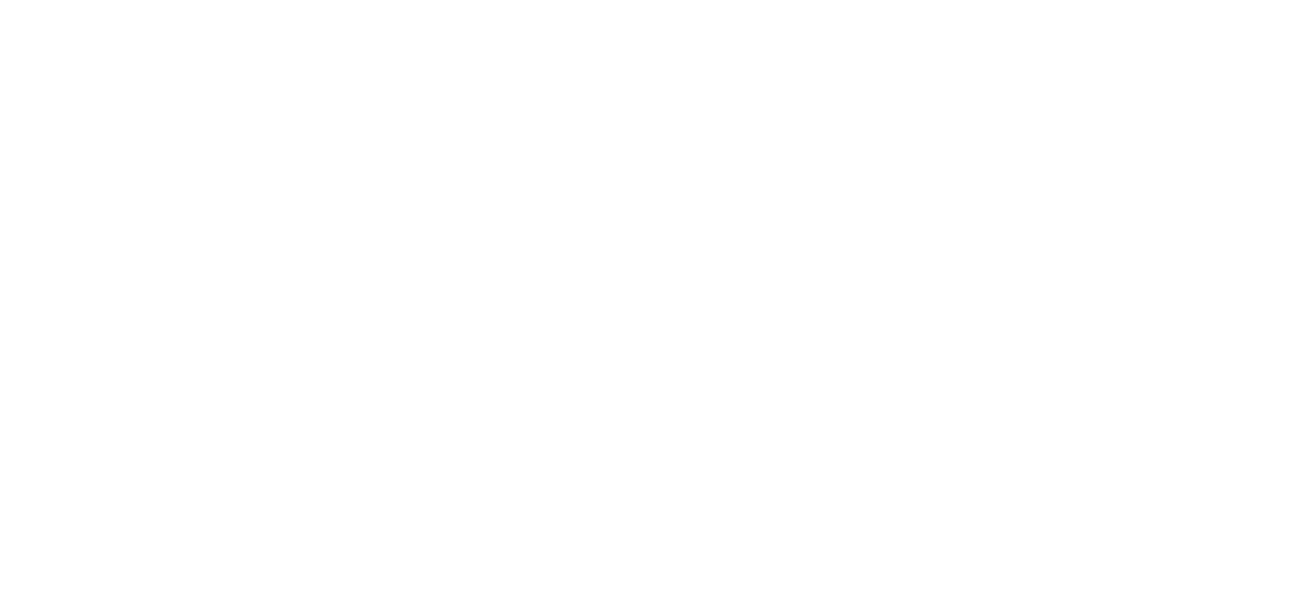
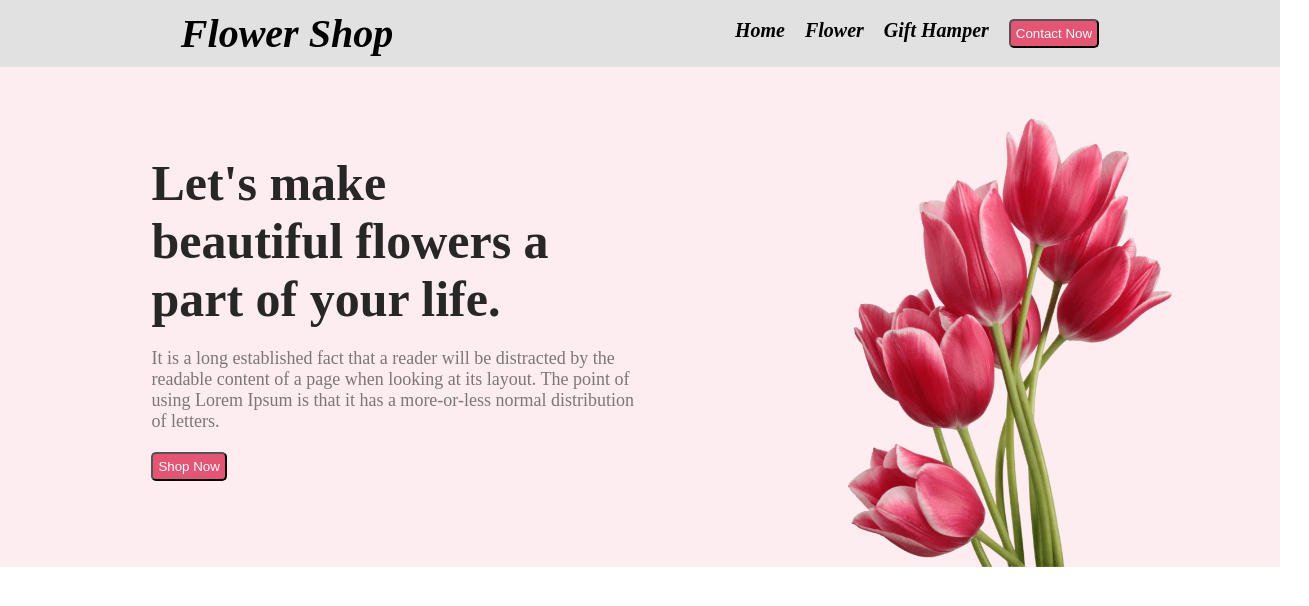
Before and after one commit to assadujjaman112/assignment-1, a plain HTML site: page index.html in a window 1280 px wide. Shown: the whole page, 1309 px wide, since content can reach past the window. Drawn offline with Linux system fonts and the light colour scheme.

Commit message:
added nav bar

```diff
--- a/index.html
+++ b/index.html
@@ -4,10 +4,35 @@
     <meta charset="UTF-8">
     <meta name="viewport" content="width=device-width, initial-scale=1.0">
     <title>Flower Shop</title>
-</head>
+    <link rel="stylesheet" href="style.css">
 <body>
     <header>
+        <div class="nav-container">
+            <div class="nav-tittle">
+                <h1 class="tittle">Flower Shop</h1>
+            </div>
+            <div class="menu">
+                <ul>
+                    <li>Home</li>
+                    <li>Flower</li>
+                    <li>Gift Hamper</li>
+                    <li><button class="button">Contact Now</button></li>
+                </ul>
+            </div>
+        </div>
+        <div class="banner-container">
+            <div class="banner-item">
+                <div class="banner-info">
+                    <h1 class="banner-tittle">Let's make <br> beautiful flowers a <br>part of your life.</h1>
+                    <p class="description">It is a long established fact that a reader will be distracted by the readable content of a page when looking at its layout. The point of using Lorem Ipsum is that it has a more-or-less normal distribution of letters.</p>
+                    <button class="button">Shop Now</button>
+                </div>
 
+            </div>
+            <div class="banner-img">
+                <img src="asset/pngwing 10.png" alt="" class="banner-image">
+            </div>
+        </div>
     </header>
     <main>
 
--- /dev/null
+++ b/style.css
@@ -0,0 +1,56 @@
+*{
+    margin: 0px;
+    padding: 0px;
+}
+.nav-container{
+    display: flex;
+    justify-content: space-around;
+    align-items: center;
+    font-style: italic;
+    font-weight: bold;
+    font-size: 20px;
+    background-color: rgb(226, 225, 225);
+    padding: 10px;
+}
+.menu ul{
+    list-style: none;
+    display: flex;
+    gap: 20px;
+}
+.button{
+    padding: 5px;
+    border-radius: 5px;
+    background-color: #E55473;
+    color: white;
+
+}
+.banner-container{
+    width: 100%;
+    height: 500px;
+    background-color:rgba(229, 84, 115, 0.10);
+    display: flex;
+    justify-content: center;
+}
+.banner-image{
+    height: 450px;
+    padding: 50px 120px 0px 0px;
+
+}
+.banner-item{
+    display: flex;
+    align-items: center;
+    padding: 180px;
+}
+.banner-tittle{
+    color: #272727;
+    font-size: 50px;
+    font-weight:bold;
+    padding-bottom: 20px;
+}
+.description{
+    width: 500px;
+    color: rgba(39, 39, 39, 0.60);
+    font-size: 18px;
+    font-weight: 400;
+    padding-bottom: 20px;
+}
```
Also changed, not shown: asset/Flower 01.png (renamed from Flower Asset/Flower 01.png), asset/Group 57.png (renamed from Flower Asset/Group 57.png), asset/Group 58.png (renamed from Flower Asset/Group 58.png), asset/Group 59.png (renamed from Flower Asset/Group 59.png), asset/Rectangle 4.png (renamed from Flower Asset/Rectangle 4.png), asset/Rectangle 5.png (renamed from Flower Asset/Rectangle 5.png), asset/Rectangle 6.png (renamed from Flower Asset/Rectangle 6.png), asset/Rectangle 9.png (renamed from Flower Asset/Rectangle 9.png), asset/pngwing 10.png (renamed from Flower Asset/pngwing 10.png), asset/pngwing 5.png (renamed from Flower Asset/pngwing 5.png), asset/pngwing 6.png (renamed from Flower Asset/pngwing 6.png), asset/pngwing 7.png (renamed from Flower Asset/pngwing 7.png), asset/pngwing 8.png (renamed from Flower Asset/pngwing 8.png).
